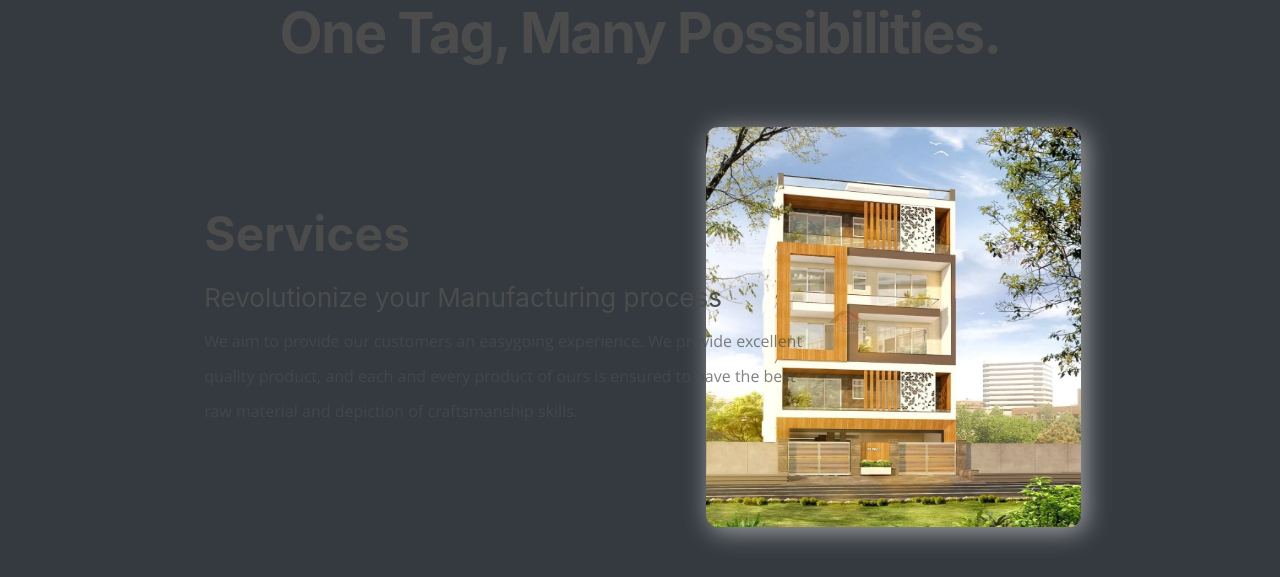
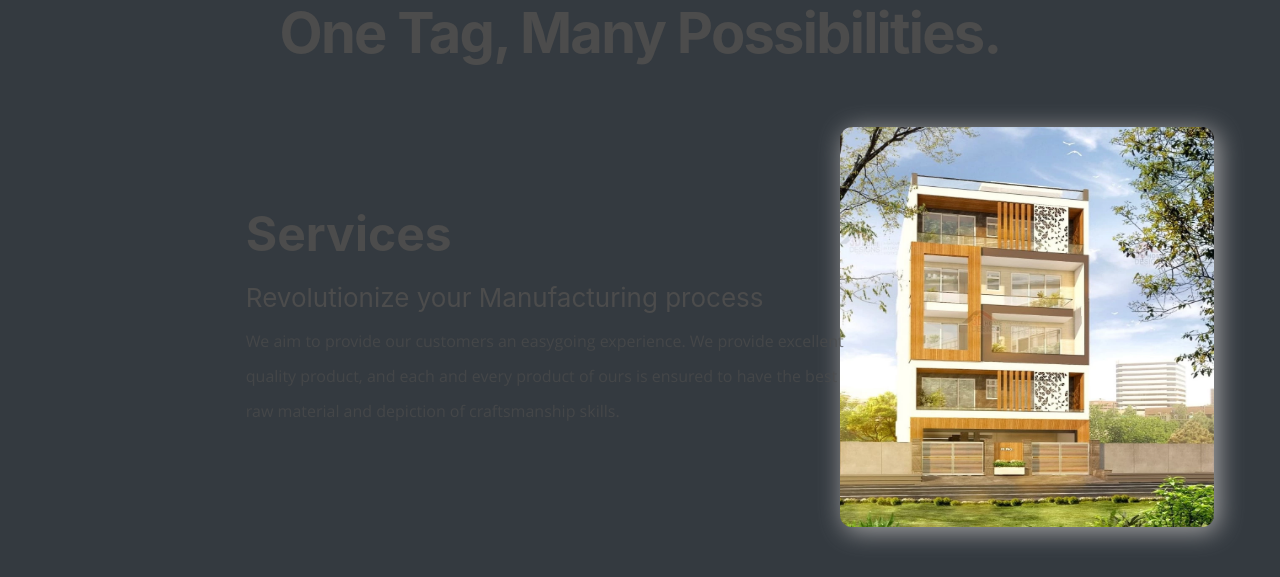
Before and after one commit to sg60692/JPRJ, a React (Create React App) app in the folder client/: page / in a window 1280 px wide. Shown: the part 1720-2297 px from the top of the page. Built offline with nearby package versions, Linux system fonts and the light colour scheme.

Commit message:
fixing gap

```diff
--- a/client/src/components/Animations/AnimateRightLeft.js
+++ b/client/src/components/Animations/AnimateRightLeft.js
@@ -5,13 +5,10 @@ import { ScrollTrigger } from "gsap/ScrollTrigger";
 function AnimationRightLeft(props) {
   let elem = useRef(null);
   gsap.registerPlugin(ScrollTrigger);
-  console.log(props)
   useEffect(() => {
-    console.log(elem,"ok")
+    let dist = props.dist ? props.dist : 100;
     gsap.from(elem, {
-      x: props.direction === "left" ? -100 : 100
-
-
+      x: (props.direction === "left") ? -dist : dist
     });
     gsap.to(elem,{
       scrollTrigger:{
--- a/client/src/components/Products/Products.js
+++ b/client/src/components/Products/Products.js
@@ -10,7 +10,7 @@ function Products() {
                 <div class="container">
                     <h2 class="text-center">One Tag, Many Possibilities.</h2>
                     <div class="d-flex align-center justify-content-even comp-1 comp-7">
-                        <AnimationRightLeft direction="left" className="img">
+                        <AnimationRightLeft direction="left" className="img" dist={50}>
                             <img src={Project_1} class="img-responsive" alt="Search Ads"/>
                         </AnimationRightLeft >
                         <AnimationRightLeft direction="right" className="content-wrap info-wrapper">
--- a/client/src/components/Products/Products.scoped.css
+++ b/client/src/components/Products/Products.scoped.css
@@ -16,6 +16,11 @@ h2{
 #Product{
     margin-top: 30px;
 }
+@media screen and (min-width: 768px){
+    .img{
+        margin-right: -10%;
+    }
+}
 @media screen and (max-width: 768px){
     .img{
         width: 100%;
--- a/client/src/components/Services/Service.scoped.css
+++ b/client/src/components/Services/Service.scoped.css
@@ -60,7 +60,7 @@ h2{
     padding-top: 10px;
     padding-bottom: 10px;
 }
-@media screen and (min-width: 500px){
+@media screen and (min-width: 1150px){
     .ml-auto{
         margin-left: auto;
         margin-right: 30px;
```
